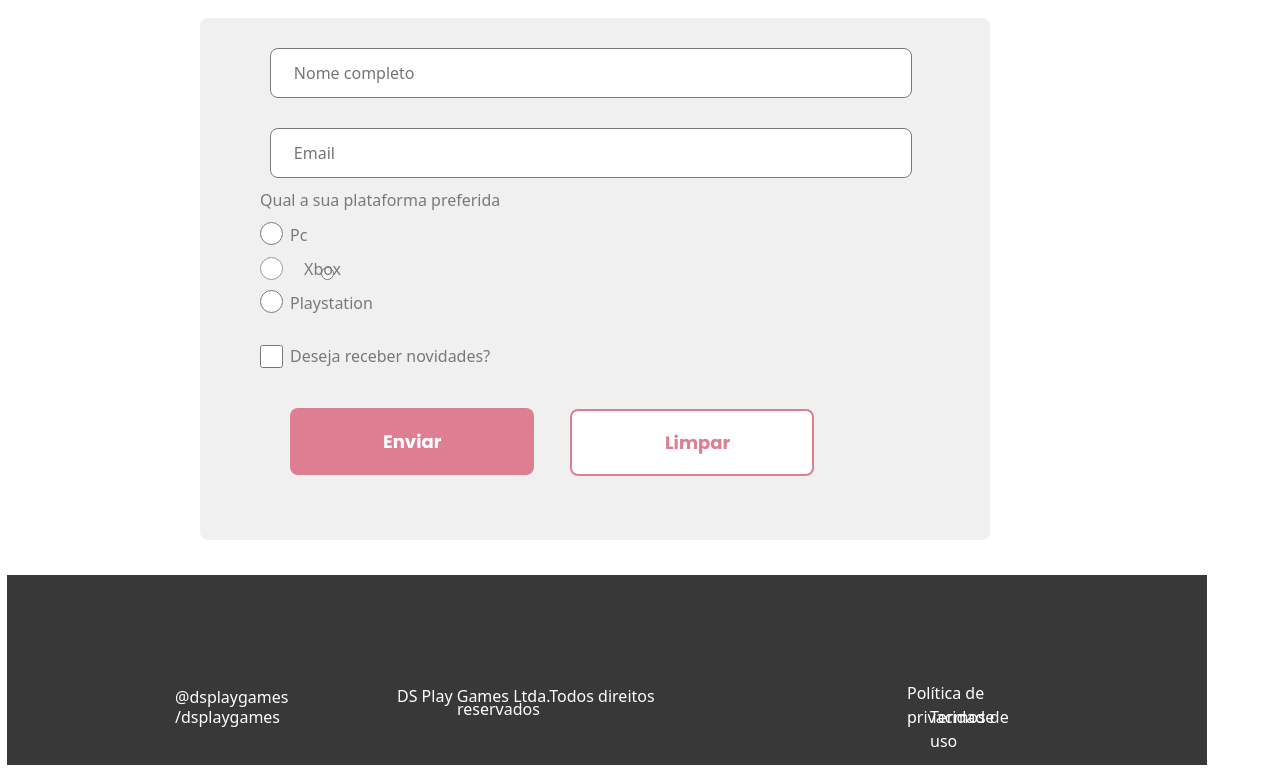
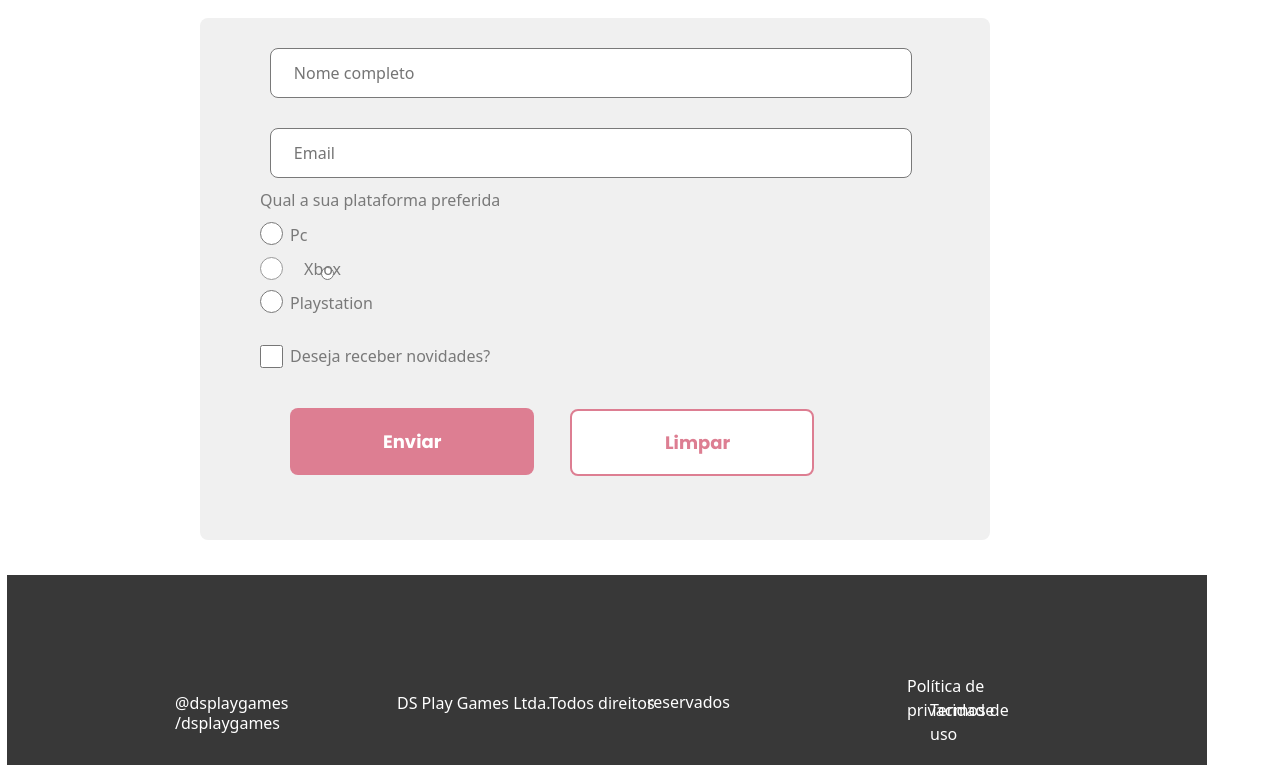
Before and after one commit to Josi8752/Desafio_responsivo, a plain HTML site: page index.html in a window 1280 px wide. Shown: the part 1479-2260 px from the top of the page. Drawn offline with nearby package versions, Linux system fonts and the light colour scheme.

Commit message:
Termino(revisao do que vi 2)

```diff
--- a/css/style.css
+++ b/css/style.css
@@ -482,6 +482,7 @@ footer a {
   margin-top: -17px;
   margin-left: 85px;
 }
+
 @media (min-width: 576px) {
   .fonte-list {
     font-family: "Poppins";
@@ -555,7 +556,8 @@ footer a {
     font-size: 10px;
   }
   hr {
-    width: 910px;
+   margin-top: 1px;
+    width:910px;
   }
   .button-load {
     margin-top: 100px;
@@ -668,8 +670,8 @@ footer a {
 
   }
   .sep-footer{
-    margin-top: -30px;
-     margin-left: 450px;
+    margin-top: -43px;
+     margin-left: 640px;
 
    }
   .politicas {
```
